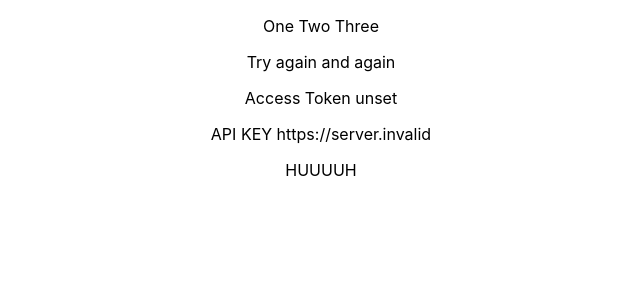
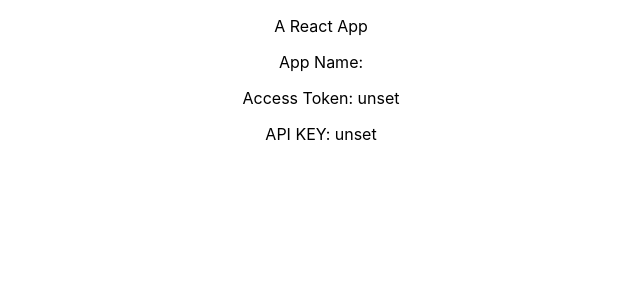
Before and after one commit to gertie-sheshe/one-app, a React (Create React App) app: page / in a window 1280 px wide. Shown: the top 300 px of the page, without its empty margins (319-959 px from the left). Built offline with nearby package versions, Linux system fonts and the light colour scheme; no server answers.

Commit message:
better code

```diff
--- a/src/App.js
+++ b/src/App.js
@@ -3,15 +3,13 @@ import './App.css';
 function App() {
   console.log('TEST', process.env.REACT_APP_NAME)
   console.log('TOKEN', process.env.REACT_APP_ACCESS_TOKEN)
-  console.log('API', process.env.REACT_APP_API)
+  console.log('API', process.env.REACT_APP_API_KEY)
   return (
     <div className="App">
-      <p>One Two Three</p>
-      <p>{process.env.REACT_APP_NAME}</p>
-      <p>Try again and again</p>
-  <p>Access Token {process.env.REACT_APP_ACCESS_TOKEN}</p>
-  <p>API KEY {process.env.REACT_APP_API}</p>
-  <p>HUUUUH</p>
+      <p>A React App</p>
+      <p>App Name: {process.env.REACT_APP_NAME}</p>
+      <p>Access Token: {process.env.REACT_APP_ACCESS_TOKEN}</p>
+      <p>API KEY: {process.env.REACT_APP_API_KEY}</p>
     </div>
   );
 }
```
